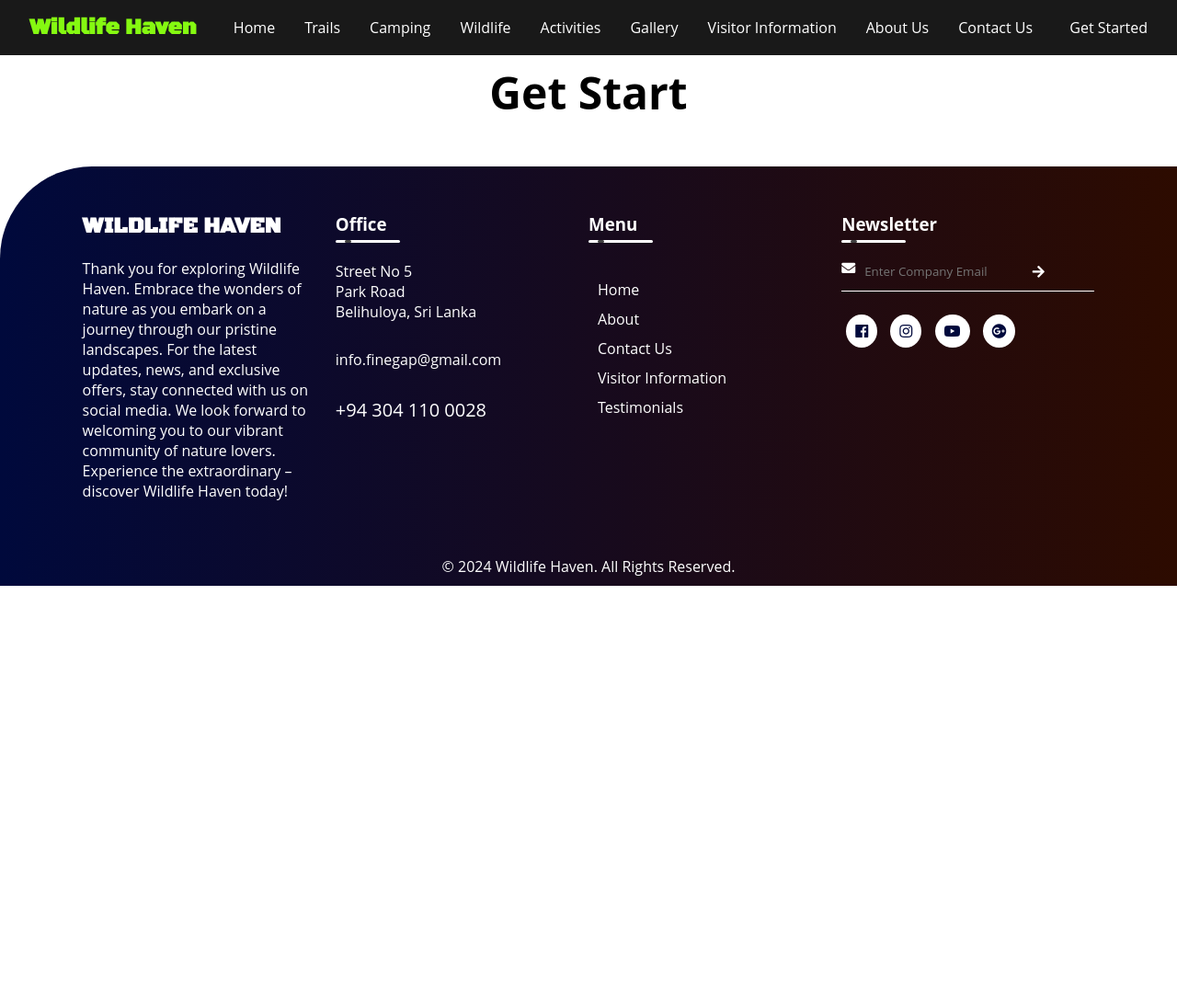
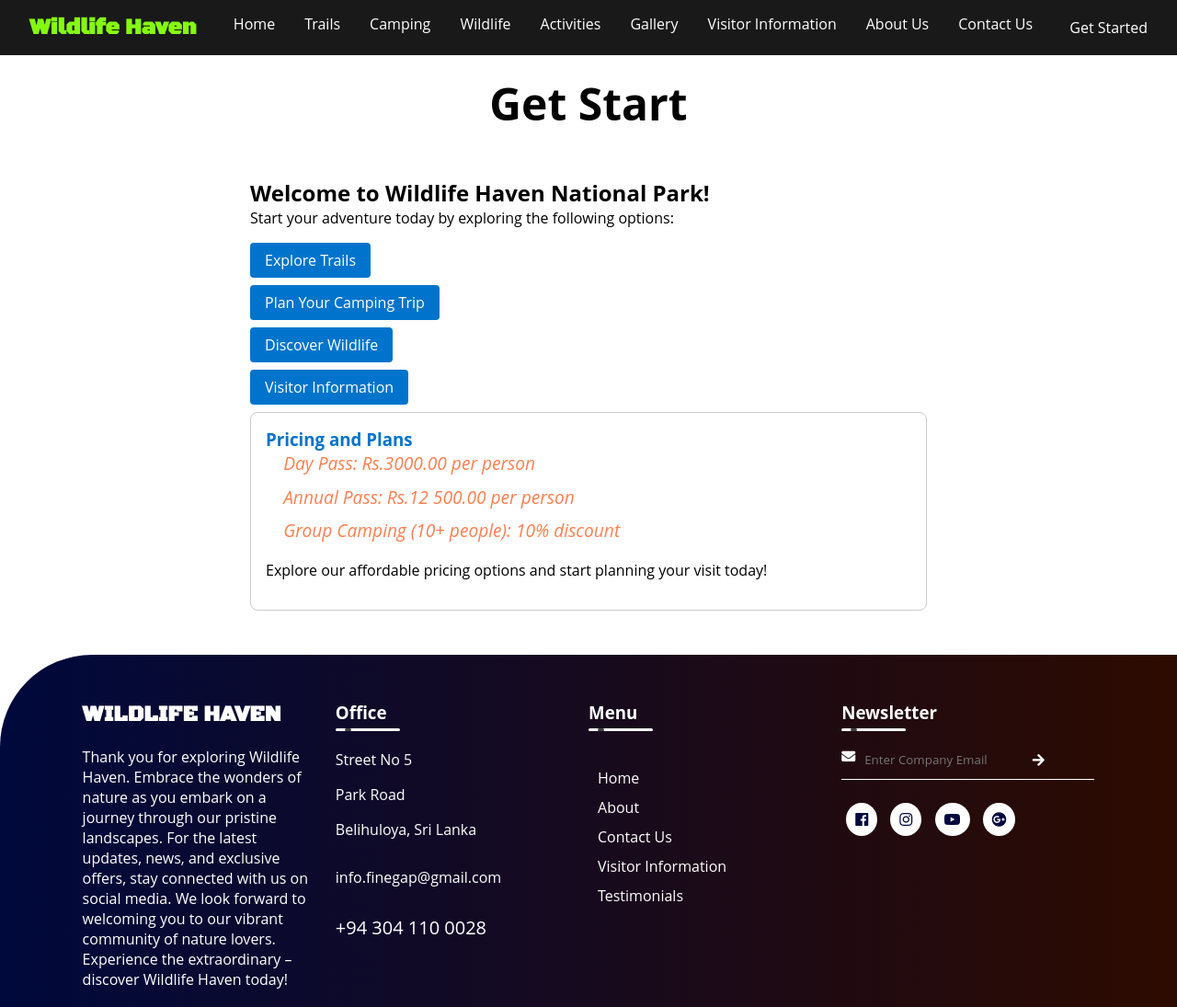
Before and after one commit to PSewmuthu/Wildlife_Haven_National_Park, a plain HTML site: page start.html in a window 1280 px wide. Shown: the top 1095 px of the page at 92% size. Drawn offline with Linux system fonts and the light colour scheme.

Commit message:
Develop the structure and add styles for the get start page

```diff
--- a/start.html
+++ b/start.html
@@ -59,6 +59,33 @@
 		<main>
 			<div class="start-container">
 				<h1>Get Start</h1>
+
+				<h2>Welcome to Wildlife Haven National Park!</h2>
+				<p>Start your adventure today by exploring the following options:</p>
+
+				<ul>
+					<li><a href="trails.html" class="button">Explore Trails</a></li>
+					<li>
+						<a href="camping.html" class="button">Plan Your Camping Trip</a>
+					</li>
+					<li><a href="wildlife.html" class="button">Discover Wildlife</a></li>
+					<li>
+						<a href="visitor info.html" class="button">Visitor Information</a>
+					</li>
+				</ul>
+
+				<div class="pricing-plan">
+					<h3>Pricing and Plans</h3>
+					<ul>
+						<li>Day Pass: Rs.3000.00 per person</li>
+						<li>Annual Pass: Rs.12 500.00 per person</li>
+						<li>Group Camping (10+ people): 10% discount</li>
+					</ul>
+					<p>
+						Explore our affordable pricing options and start planning your visit
+						today!
+					</p>
+				</div>
 			</div>
 		</main>
 		<!-- End of Main -->
--- a/stylesheets/start style.css
+++ b/stylesheets/start style.css
@@ -21,9 +21,11 @@ h1 {
 }
 
 .start-container {
-	max-width: 1440px;
 	margin: 0 auto;
 	padding-top: 20px;
+	padding: 2em;
+	max-width: 800px;
+	margin: auto;
 }
 
 .start-container h1 {
@@ -31,3 +33,49 @@ h1 {
 	text-align: center;
 	font-size: 3rem;
 }
+
+p {
+	margin-bottom: 1em;
+}
+
+ul {
+	list-style-type: none;
+	padding: 0;
+}
+
+li {
+	margin-bottom: 0.5em;
+}
+
+.button {
+	display: inline-block;
+	background-color: #0074cc;
+	color: white;
+	padding: 0.5em 1em;
+	text-decoration: none;
+	border-radius: 4px;
+	transition: background-color 0.3s;
+}
+
+.button:hover {
+	background-color: #005c9b;
+}
+
+.pricing-plan {
+	border: 1px solid #ccc;
+	border-radius: 8px;
+	padding: 1em;
+	margin-bottom: 1em;
+}
+
+.pricing-plan h3 {
+	color: #0074cc;
+}
+
+.pricing-plan ul {
+	margin-bottom: 1em;
+	padding-left: 1em;
+	font-style: oblique;
+	color: coral;
+	font-size: 1.2rem;
+}
```
